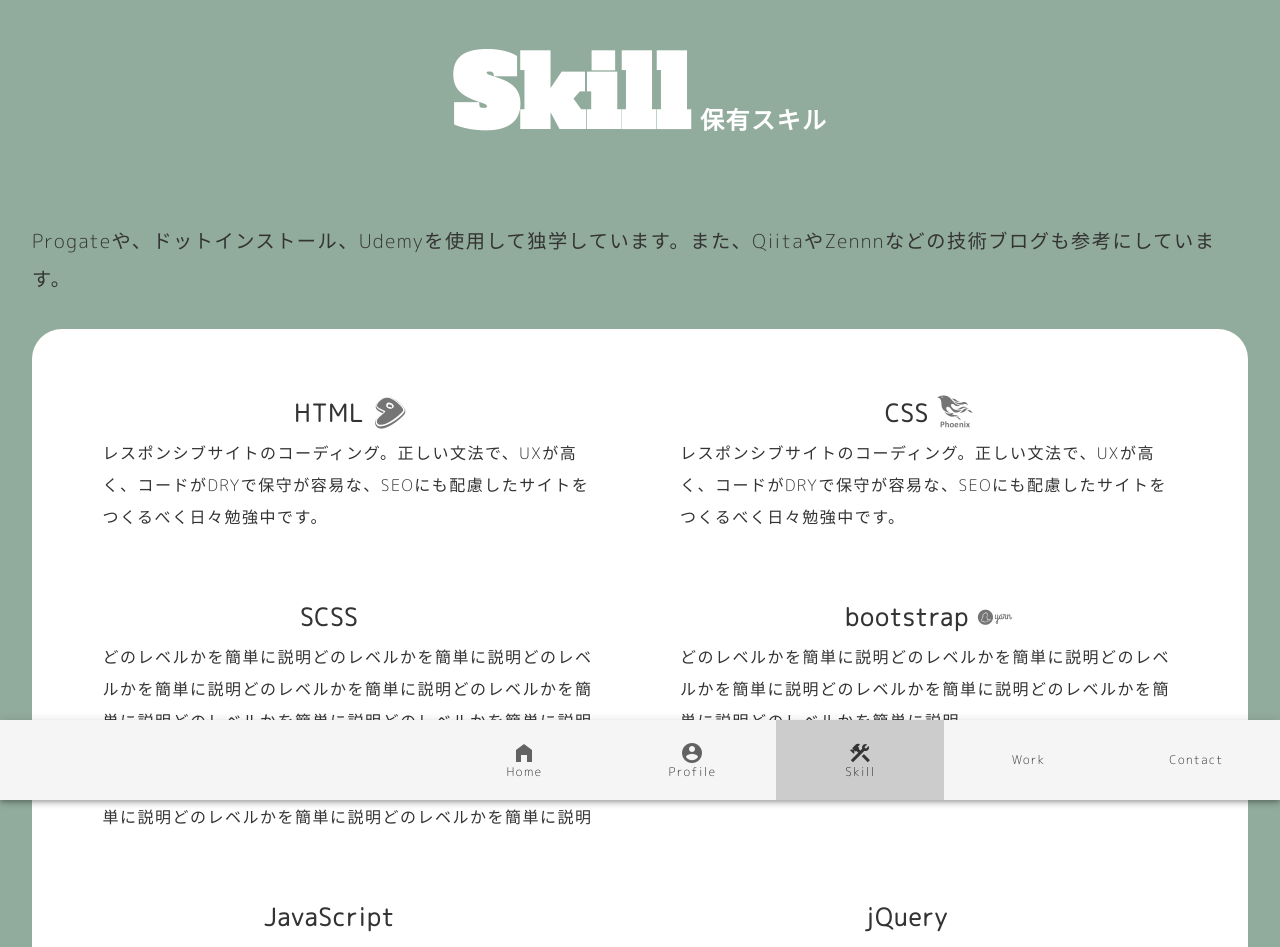
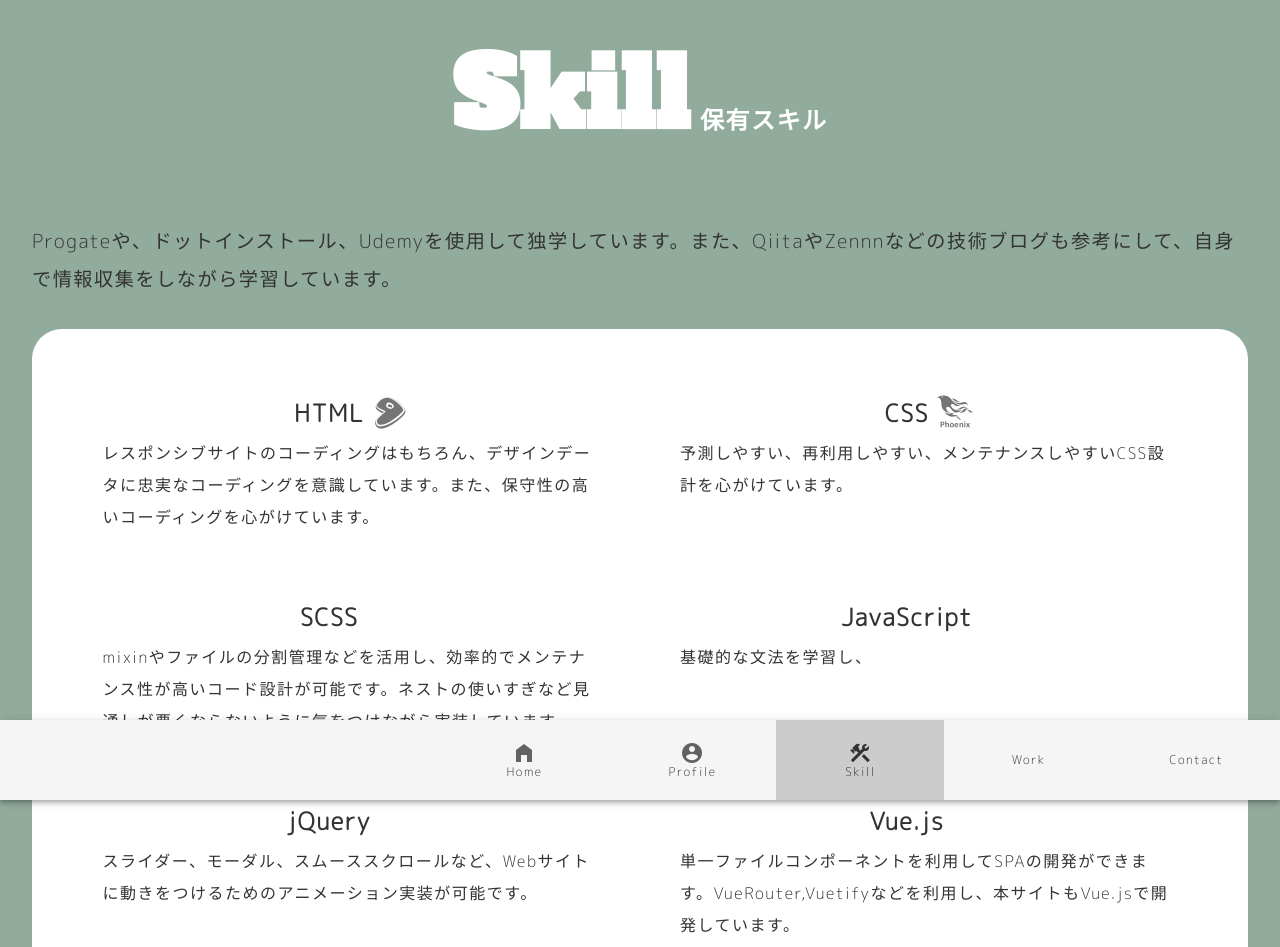
Before and after one commit to Shuki-Otowa/my-portofolio, a Vue app: page /skill in a window 1280 px wide. Shown: the top 947 px of the page. Built offline with nearby package versions, Linux system fonts and the light colour scheme; some icons are missing; a web font is replaced by a local one; what vue-typer would draw is missing.

Commit message:
skillページの文言を修正

```diff
--- a/src/components/Skill.vue
+++ b/src/components/Skill.vue
@@ -3,7 +3,7 @@
     <div class="wrapper">
       <h2 class="section-title">Skill<span class="title-jpn">保有スキル</span></h2>
       <p class="lead-text">
-        Progateや、ドットインストール、Udemyを使用して独学しています。また、QiitaやZennnなどの技術ブログも参考にしています。
+        Progateや、ドットインストール、Udemyを使用して独学しています。また、QiitaやZennnなどの技術ブログも参考にして、自身で情報収集をしながら学習しています。
       </p>
       <div class="skill-wrapper">
         <div class="skill-list">
@@ -34,49 +34,43 @@ export default {
           title: "HTML",
           icon: "devicon-html5-plain",
           summary:
-            "レスポンシブサイトのコーディング。正しい文法で、UXが高く、コードがDRYで保守が容易な、SEOにも配慮したサイトをつくるべく日々勉強中です。",
+            "レスポンシブサイトのコーディングはもちろん、デザインデータに忠実なコーディングを意識しています。また、保守性の高いコーディングを心がけています。",
         },
         {
           title: "CSS",
           icon: "devicon-css3-plain",
           summary:
-            "レスポンシブサイトのコーディング。正しい文法で、UXが高く、コードがDRYで保守が容易な、SEOにも配慮したサイトをつくるべく日々勉強中です。",
+            "予測しやすい、再利用しやすい、メンテナンスしやすいCSS設計を心がけています。",
         },
         {
           title: "SCSS",
           icon: "devicon-sass-plain",
 
           summary:
-            "どのレベルかを簡単に説明どのレベルかを簡単に説明どのレベルかを簡単に説明どのレベルかを簡単に説明どのレベルかを簡単に説明どのレベルかを簡単に説明どのレベルかを簡単に説明どのレベルかを簡単に説明どのレベルかを簡単に説明どのレベルかを簡単に説明どのレベルかを簡単に説明どのレベルかを簡単に説明どのレベルかを簡単に説明どのレベルかを簡単に説明",
-        },
-        {
-          title: "bootstrap",
-          icon: "devicon-bootstrap-plain",
-          summary:
-            "どのレベルかを簡単に説明どのレベルかを簡単に説明どのレベルかを簡単に説明どのレベルかを簡単に説明どのレベルかを簡単に説明どのレベルかを簡単に説明",
+            "mixinやファイルの分割管理などを活用し、効率的でメンテナンス性が高いコード設計が可能です。ネストの使いすぎなど見通しが悪くならないように気をつけながら実装しています。",
         },
         {
           title: "JavaScript",
           icon: "devicon-javascript-plain",
           summary:
-            "どのレベルかを簡単に説明どのレベルかを簡単に説明どのレベルかを簡単に説明どのレベルかを簡単に説明どのレベルかを簡単に説明どのレベルかを簡単に説明",
+            "基礎的な文法を学習し、",
         },
         {
           title: "jQuery",
           icon: "devicon-jquery-plain",
-          summary: "Webサイトに動きをつけるためスライダー、モーダル、",
+          summary: "スライダー、モーダル、スムーススクロールなど、Webサイトに動きをつけるためのアニメーション実装が可能です。",
         },
         {
           title: "Vue.js",
           icon: "devicon-vuejs-plain",
           summary:
-            "基本的な知識、各種ディレクティブやVueRouter,Vuetify,Vuexなどを学習し、本サイトもVue.jsで開発しています。",
+            "単一ファイルコンポーネントを利用してSPAの開発ができます。VueRouter,Vuetifyなどを利用し、本サイトもVue.jsで開発しています。",
         },
         {
           title: "Firebase",
           icon: "devicon-firebase-plain",
           summary:
-            "どのレベルかを簡単に説明どのレベルかを簡単に説明どのレベルかを簡単に説明どのレベルかを簡単に説明どのレベルかを簡単に説明どのレベルかを簡単に説明",
+            "本サイトのお問い合わせフォームのデータベースとしてCloud Firestoreを利用してデータの収集を行っています。",
         },
         {
           title: "npm",
@@ -88,7 +82,7 @@ export default {
           title: "Git",
           icon: "devicon-git-plain",
           summary:
-            "どのレベルかを簡単に説明どのレベルかを簡単に説明どのレベルかを簡単に説明どのレベルかを簡単に説明どのレベルかを簡単に説明どのレベルかを簡単に説明",
+            "Gitの基礎を学習し、定期的なコミットや、新たな機能を実装する際にはブランチを切り替えて開発を行うなど、個人開発においてもバージョン管理を意識しております。",
         },
       ],
     };
```
